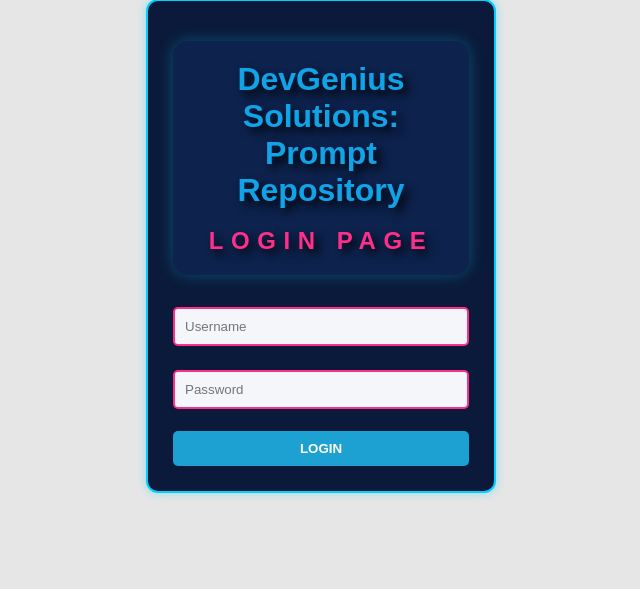
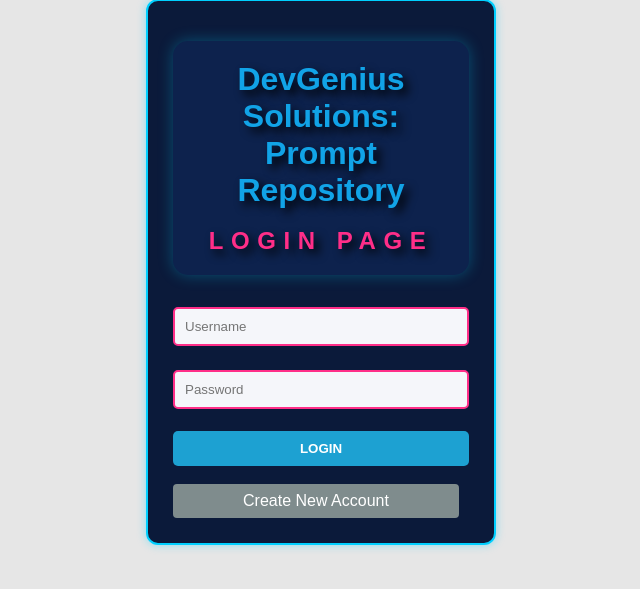
Before and after one commit to BEN-ESSAHRAOUI-Yassine/DevGenius_Prompt_Repo, a PHP site: page /login.php in a window 1280 px wide. Shown: the part 109-698 px from the top of the page, without its empty margins (319-959 px from the left). Run offline with PHP 8.4, Linux system fonts and the light colour scheme; data comes from the database, SQL or seed files in the repository.

Commit message:
update login and update page

```diff
--- a/login.php
+++ b/login.php
@@ -61,7 +61,10 @@ $error = "Invalid username or password";
         <input type="password" name="password" placeholder="Password" required>
 
         <button type="submit">LOGIN</button>
-
+        <br><br>
+        <a href="newlogin.php" class="btn-back" style="display:block; text-align:center;">
+            Create New Account
+        </a>
     </form>
 </div>
 
--- a/newlogin.php
+++ b/newlogin.php
@@ -27,7 +27,7 @@ if($_SERVER['REQUEST_METHOD'] === 'POST'){
 <div class="login-container">
     <form method="POST" class="login-form">
         <div class="login-header">
-            <h2>R E G I S T E R   N E W   U S E R</h2>
+            <h2>REGISTER NEW USER</h2>
         </div>
         <input name="username" placeholder="Username" required>
         <input name="email" placeholder="Email" required>
```
Also changed, not shown: devgest/update_prompt.php (+1 -6 lines).
